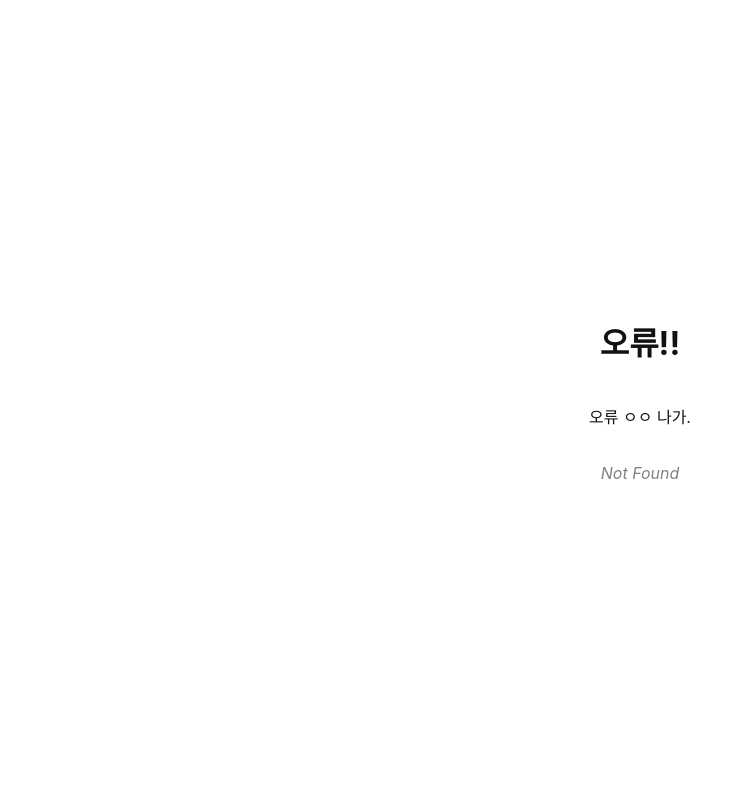
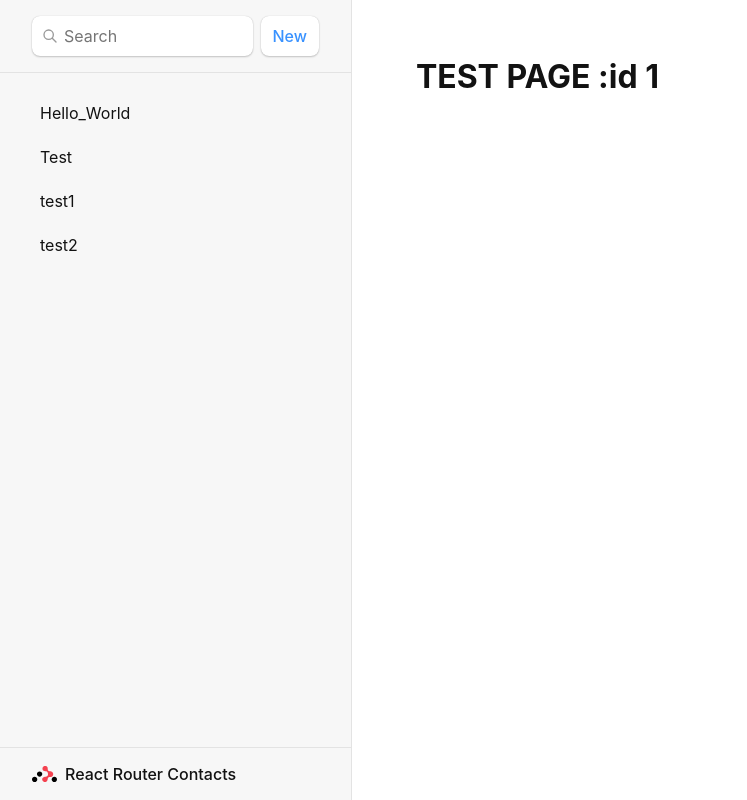
Before and after one commit to leeji0805/react_tutorial, a React (Create React App) app: page /test/1 in a window 1280 px wide. Before the commit this address had no page. Shown: the whole page, without its empty margins (0-747 px from the left). Built offline with nearby package versions, Linux system fonts and the light colour scheme.

Commit message:
추가 _ id 데이터 페이지

```diff
--- a/package.json
+++ b/package.json
@@ -6,9 +6,13 @@
     "@testing-library/jest-dom": "^5.17.0",
     "@testing-library/react": "^13.4.0",
     "@testing-library/user-event": "^13.5.0",
+    "localforage": "^1.10.0",
+    "match-sorter": "^6.3.4",
     "react": "^18.2.0",
     "react-dom": "^18.2.0",
+    "react-router-dom": "^6.22.3",
     "react-scripts": "5.0.1",
+    "sort-by": "^1.2.0",
     "web-vitals": "^2.1.4"
   },
   "scripts": {
--- a/src/index.js
+++ b/src/index.js
@@ -9,13 +9,14 @@ import {
 }
 from "react-router-dom";
 import "./index.css";
-import Root from "./routes/root";
-
+import Root, { loader as rootLoader } from "./routes/root";
+import {Testpage2, testdataLoader} from "./testpage2.js"
 const router = createBrowserRouter([
   {
     path: "/",
     element: <Root />,
     errorElement: <ErrorPage />,
+    loader: rootLoader,
     children: [
       {
         path: "hello-world",
@@ -23,7 +24,14 @@ const router = createBrowserRouter([
       },{
         path: "test",
         element: <Testpage />,
-      },
+      },{
+
+        path: "test/:id",
+        loader: testdataLoader,
+
+        element: <Testpage2 />,
+
+      }
     ],
   },
 ]);
--- a/src/routes/root.jsx
+++ b/src/routes/root.jsx
@@ -1,4 +1,9 @@
-import { Outlet } from "react-router-dom";
+import { Outlet, Link, useLoaderData,} from "react-router-dom";
+import { getContacts } from "../contacts";
+export async function loader() {
+    const contacts = await getContacts();
+    return { contacts };
+  }
 
 export default function Root() {
         return (
@@ -31,13 +36,16 @@ export default function Root() {
             <nav>
                 <ul>
                 <li>
-                <a href={`/hello-world`}>Hello_World</a>
+                    <Link to={`/hello-world`}>Hello_World</Link>
                 </li>
                 <li>
-                <a href={`/test`}>Test</a>
+                    <Link to={`/test`}>Test</Link>
                 </li>
                 <li>
-                <a href={`/error`}>Error</a>
+                    <Link to={`/test/1`}>test1</Link>
+                </li>
+                <li>
+                    <Link to={`/test/2`}>test2</Link>
                 </li>
                 </ul>
             </nav>
--- /dev/null
+++ b/src/testpage2.js
@@ -0,0 +1,11 @@
+import { useLoaderData } from 'react-router-dom';
+
+export const Testpage2 = () => {
+    const { id } = useLoaderData();
+    return(<h1>TEST PAGE :id {id}</h1> )
+};
+export const testdataLoader = ({ params }) => {
+    const { id } = params;
+    console.log(params);
+    return {id};
+};
```
Also changed, not shown: 1 other file (tests, documents, lock files or other folders). Lines whose indentation alone changed are shown as unchanged.
